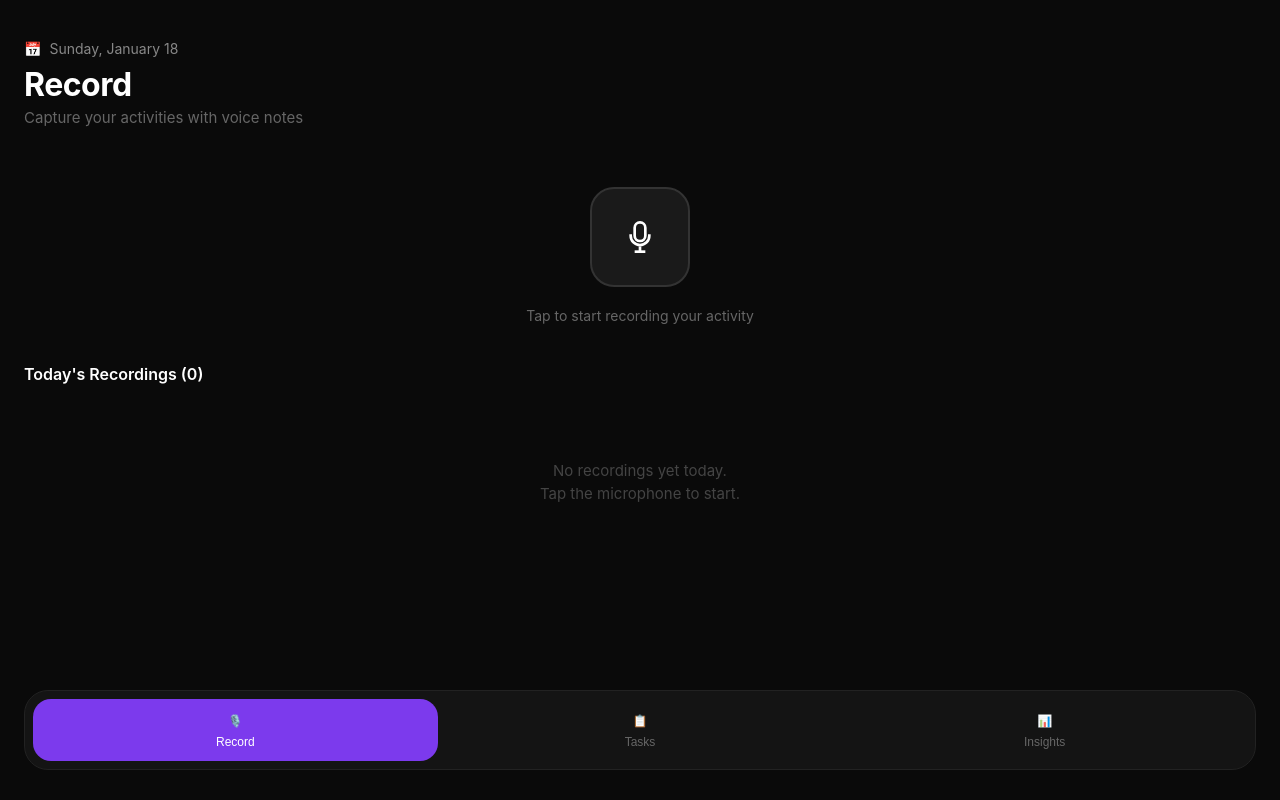
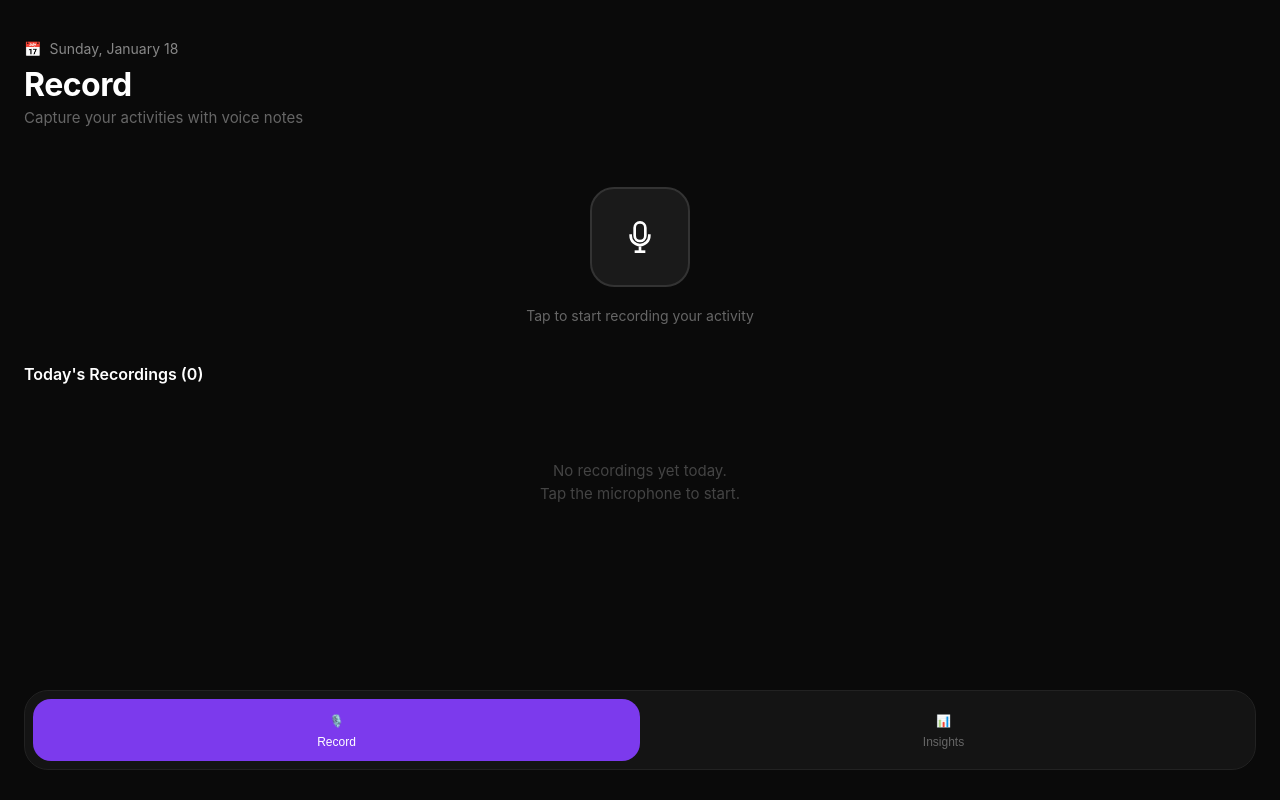
Before and after one commit to tanaymehhta/sunday, a Next.js app in the folder my-app/: page / in a window 1280 px wide. Built offline with nearby package versions, Linux system fonts and the light colour scheme.

Commit message:
Remove tasks tab

```diff
--- a/my-app/app/page.tsx
+++ b/my-app/app/page.tsx
@@ -48,15 +48,6 @@ export default function Home() {
             />
           </>
         );
-      case "tasks":
-        return (
-          <div style={{ padding: "40px 24px", textAlign: "center" }}>
-            <h1 className="title">Tasks</h1>
-            <p className="subtitle" style={{ marginTop: "20px" }}>
-              Task management will be implemented here
-            </p>
-          </div>
-        );
       case "insights":
         return (
           <div style={{ padding: "40px 24px", textAlign: "center" }}>
--- a/my-app/components/TabBar.tsx
+++ b/my-app/components/TabBar.tsx
@@ -1,4 +1,4 @@
-import React from 'react';
+import React from "react";
 
 interface Tab {
   id: string;
@@ -12,18 +12,17 @@ interface TabBarProps {
 }
 
 const tabs: Tab[] = [
-  { id: 'record', icon: '🎙️', label: 'Record' },
-  { id: 'tasks', icon: '📋', label: 'Tasks' },
-  { id: 'insights', icon: '📊', label: 'Insights' }
+  { id: "record", icon: "🎙️", label: "Record" },
+  { id: "insights", icon: "📊", label: "Insights" },
 ];
 
 const TabBar: React.FC<TabBarProps> = ({ activeTab, onTabChange }) => {
   return (
     <nav className="tab-bar">
-      {tabs.map(tab => (
+      {tabs.map((tab) => (
         <button
           key={tab.id}
-          className={`tab ${activeTab === tab.id ? 'active' : ''}`}
+          className={`tab ${activeTab === tab.id ? "active" : ""}`}
           onClick={() => onTabChange(tab.id)}
         >
           <div className="tab-icon">{tab.icon}</div>
```
Also changed, not shown: 1 other file (tests, documents, lock files or other folders).
